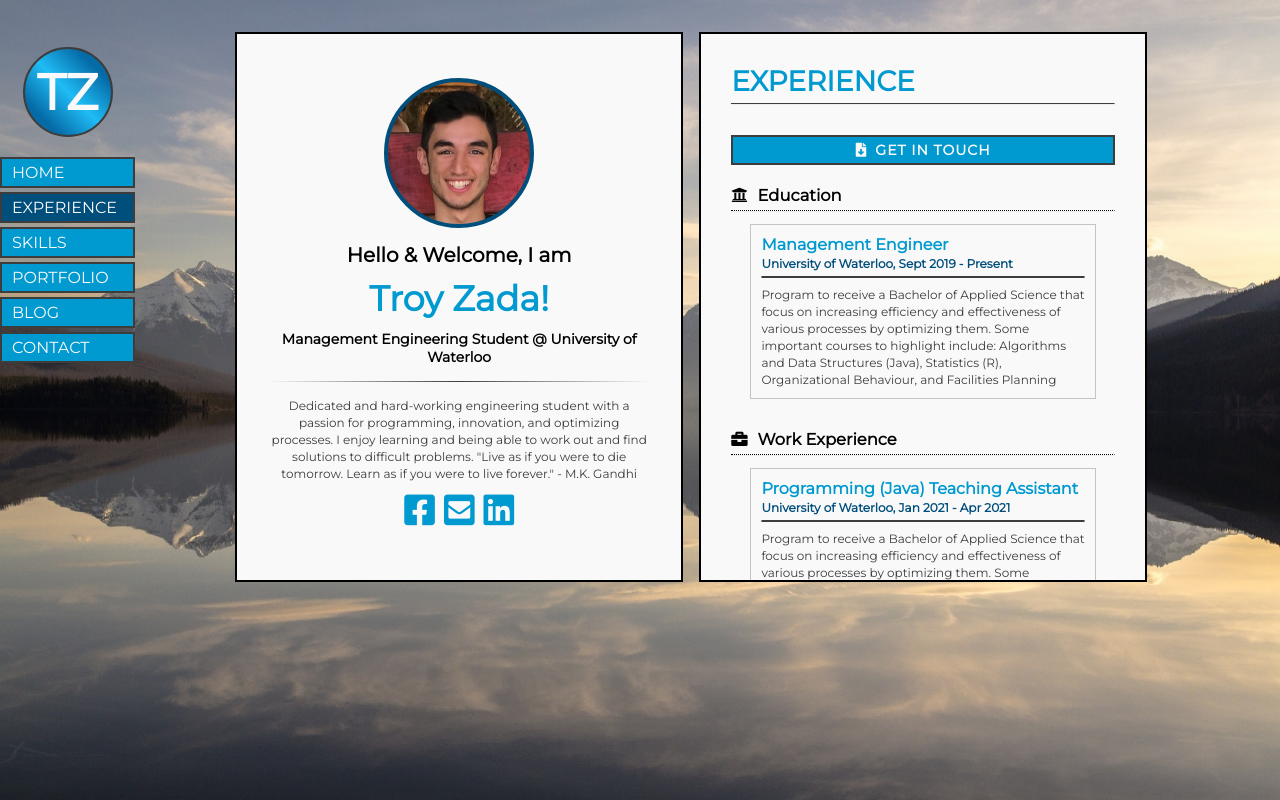
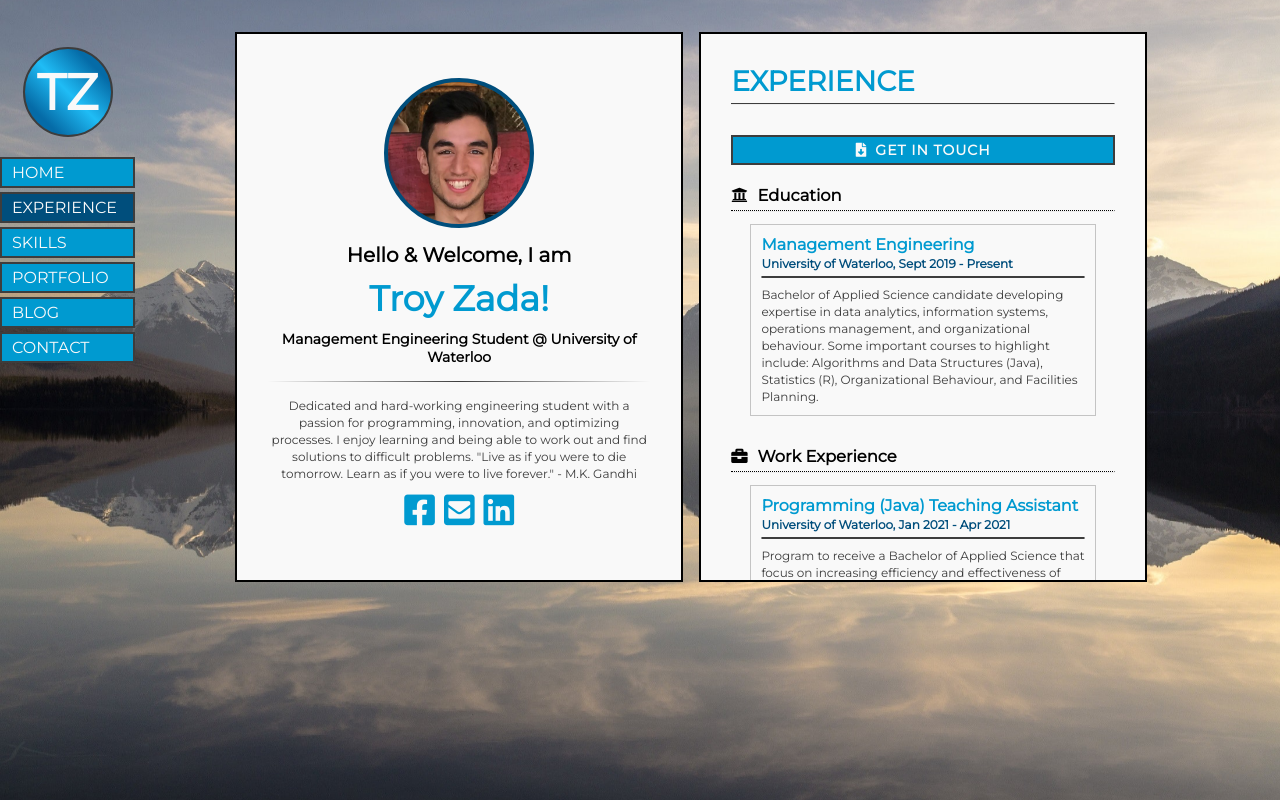
Before and after one commit to tzada8/troy-zada, a React (Create React App) app: page /experience in a window 1280 px wide. Built offline with nearby package versions, Linux system fonts and the light colour scheme; a web font is replaced by a local one.

Commit message:
text fixes to cards

```diff
--- a/src/components/cards/content/experience/Experience.js
+++ b/src/components/cards/content/experience/Experience.js
@@ -11,10 +11,10 @@ function Experience() {
          <LinkToContact />
          <Subtitle icon="fas fa-university" label="Education" />
          <WorkCard
-            title="Management Engineer"
+            title="Management Engineering"
             company="University of Waterloo"
             duration=", Sept 2019 - Present"
-            description="Program to receive a Bachelor of Applied Science that focus on increasing efficiency and effectiveness of various processes by optimizing them. Some important courses to highlight include: Algorithms and Data Structures (Java), Statistics (R), Organizational Behaviour, and Facilities Planning"
+            description="Bachelor of Applied Science candidate developing expertise in data analytics, information systems, operations management, and organizational behaviour. Some important courses to highlight include: Algorithms and Data Structures (Java), Statistics (R), Organizational Behaviour, and Facilities Planning"
          />
 
          <GroupsDivider />
@@ -36,7 +36,7 @@ function Experience() {
             title="Design and Manufacturing Technician"
             company="EngineeringCPR"
             duration=", Apr 2020 - Sept 2020"
-            description="Program to receive a Bachelor of Applied Science that focus on increasing efficiency and effectiveness of various processes by optimizing them. Some important courses to highlight include: Algorithms and Data Structures (Java), Statistics (R), Organizational Behaviour, and Facilities Planning"
+            description="Worked in a manufacturing environment assembling fixtures by soldering, comprehending electrical schematics, and optimizing component placements."
          />
          <WorkCard
             title="Machine Shop Assistant"
@@ -51,17 +51,17 @@ function Experience() {
          <WorkCard
             title="Gonzaga Leadership Award"
             duration="June 2019"
-            description="Awarded for being a great problem solver in the school community"
+            description="Awarded out of 500 students for being an effective, responsible, and confident problem solver within the school community"
          />
          <WorkCard
             title="Michael Kim Award"
             duration="June 2019"
-            description="Awarded for being athletic"
+            description="Awarded out of 400 student-athletes for outstanding contributions and commitment to the athletic community"
          />
          <WorkCard
             title="Knights of Colombus - St. Faustina Award"
             duration="June 2019"
-            description="Awarded for being a an ethical student"
+            description="Awarded out of 500 students for consistently demonstrating an exemplary ethical attitude towards fellow students"
          />
 
          <GroupsDivider />
--- a/src/components/cards/content/experience/work_card/WorkCard.js
+++ b/src/components/cards/content/experience/work_card/WorkCard.js
@@ -14,7 +14,7 @@ function WorkCard(props) {
             {props.duration}
          </h4>
          <hr className="horizontal-bar__work" />
-         <p>{props.description}</p>
+         <p>{props.description}.</p>
       </div>
    );
 }
--- a/src/components/cards/content/portfolio/project_card/ProjectCard.js
+++ b/src/components/cards/content/portfolio/project_card/ProjectCard.js
@@ -21,7 +21,7 @@ function ProjectCard(props) {
                   />
                </figure>
                <div className="project-description-box">
-                  <p className="project-description">{props.text}</p>
+                  <p className="project-description">{props.text}...</p>
                </div>
             </Link>
             <SeeMoreLink path={props.path} />
--- a/src/components/cards/content/skills/Skills.js
+++ b/src/components/cards/content/skills/Skills.js
@@ -13,9 +13,9 @@ function Skills() {
          <Subtitle icon="fas fa-users" label="Interpersonal Skills" />
          <ul>
             <ProgressBar skillTitle="Communcation" percent="94%" />
-            <ProgressBar skillTitle="Problem Solving" percent="88%" />
+            <ProgressBar skillTitle="Problem Solving" percent="92%" />
             <ProgressBar skillTitle="Willingness to Learn" percent="100%" />
-            <ProgressBar skillTitle="Time Management" percent="90%" />
+            <ProgressBar skillTitle="Time Management" percent="89%" />
             <ProgressBar skillTitle="Punctuality" percent="86%" />
             <ProgressBar skillTitle="Detail-Oriented" percent="96%" />
             <ProgressBar skillTitle="Cross-Functional" percent="82%" />
```
